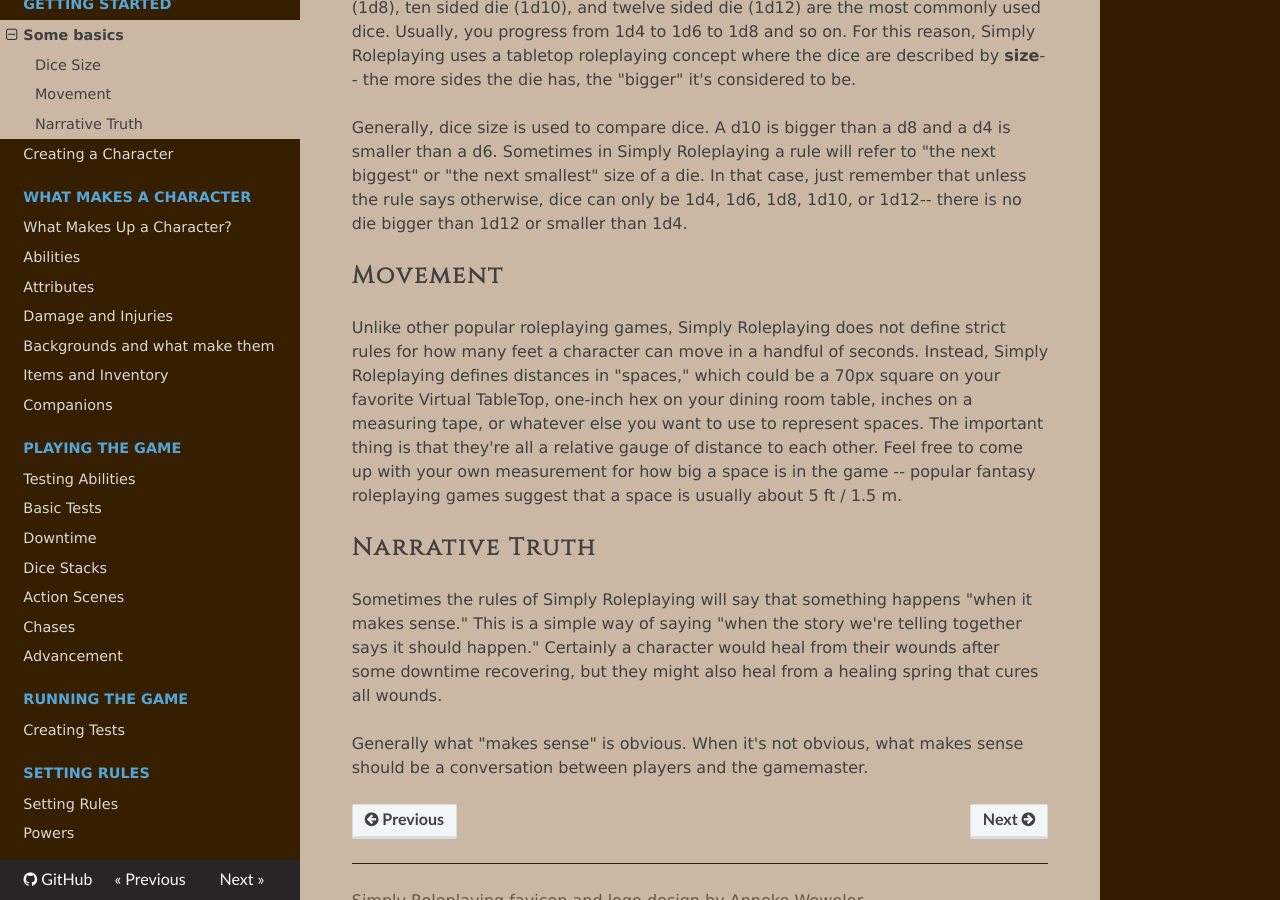
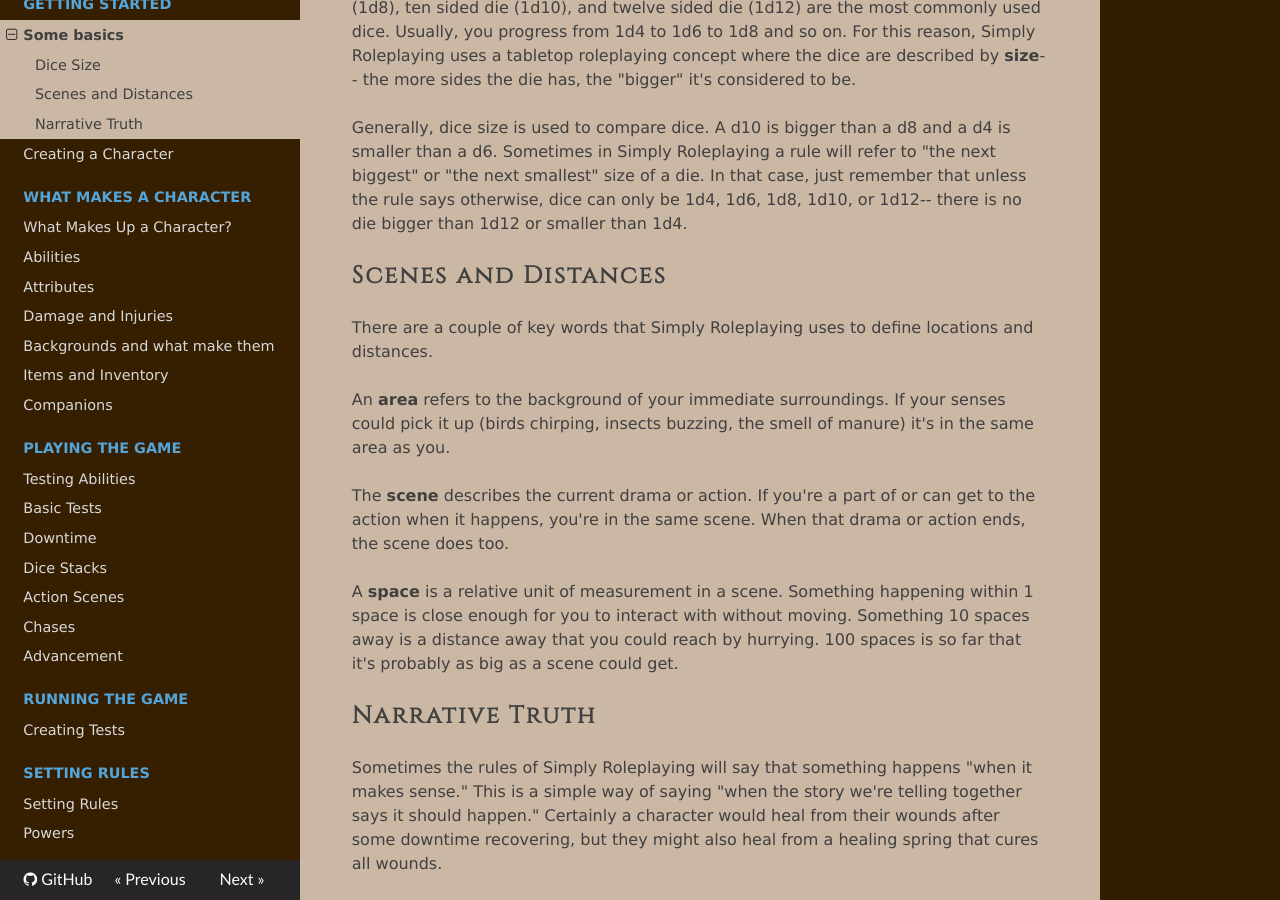
Before and after one commit to TheFifthRider/simply-roleplaying-webapp, an MkDocs documentation site: the page built from docs/getting_started/index.md, in a window 1280 px wide and 900 px high, scrolled down 317 px. Built offline with MkDocs 1.6.1, drawn with Linux system fonts in a browser that asks for light colours; nearby versions of some CDN libraries.

Commit message:
edit: Adding spaces and distances

```diff
--- a/docs/getting_started/index.md
+++ b/docs/getting_started/index.md
@@ -8,9 +8,15 @@
 
 Generally, dice size is used to compare dice. A d10 is bigger than a d8 and a d4 is smaller than a d6. Sometimes in Simply Roleplaying a rule will refer to "the next biggest"  or "the next smallest" size of a die. In that case, just remember that unless the rule says otherwise, dice can only be 1d4, 1d6, 1d8, 1d10, or 1d12-- there is no die bigger than 1d12 or smaller than 1d4.
 
-## Movement
+## Scenes and Distances
 
-Unlike other popular roleplaying games, Simply Roleplaying does not define strict rules for how many feet a character can move in a handful of seconds. Instead, Simply Roleplaying defines distances in "spaces," which could be a 70px square on your favorite Virtual TableTop, one-inch hex on your dining room table, inches on a measuring tape, or whatever else you want to use to represent spaces. The important thing is that they're all a relative gauge of distance to each other. Feel free to come up with your own measurement for how big a space is in the game -- popular fantasy roleplaying games suggest that a space is usually about 5 ft / 1.5 m.
+There are a couple of key words that Simply Roleplaying uses to define locations and distances.
+
+An **area** refers to the background of your immediate surroundings. If your senses could pick it up (birds chirping, insects buzzing, the smell of manure) it's in the same area as you.
+
+The **scene** describes the current drama or action. If you're a part of or can get to the action when it happens, you're in the same scene. When that drama or action ends, the scene does too.
+
+A **space** is a relative unit of measurement in a scene. Something happening within 1 space is close enough for you to interact with without moving. Something 10 spaces away is a distance away that you could reach by hurrying. 100 spaces is so far that it's probably as big as a scene could get.
 
 ## Narrative Truth
 
```
